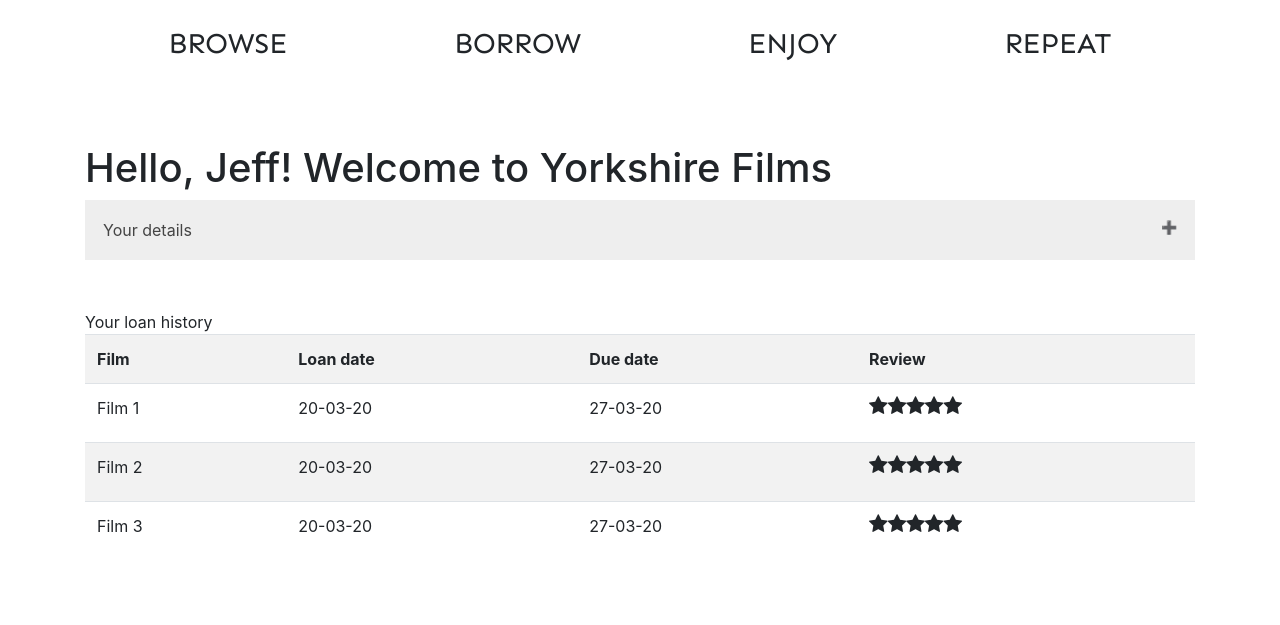
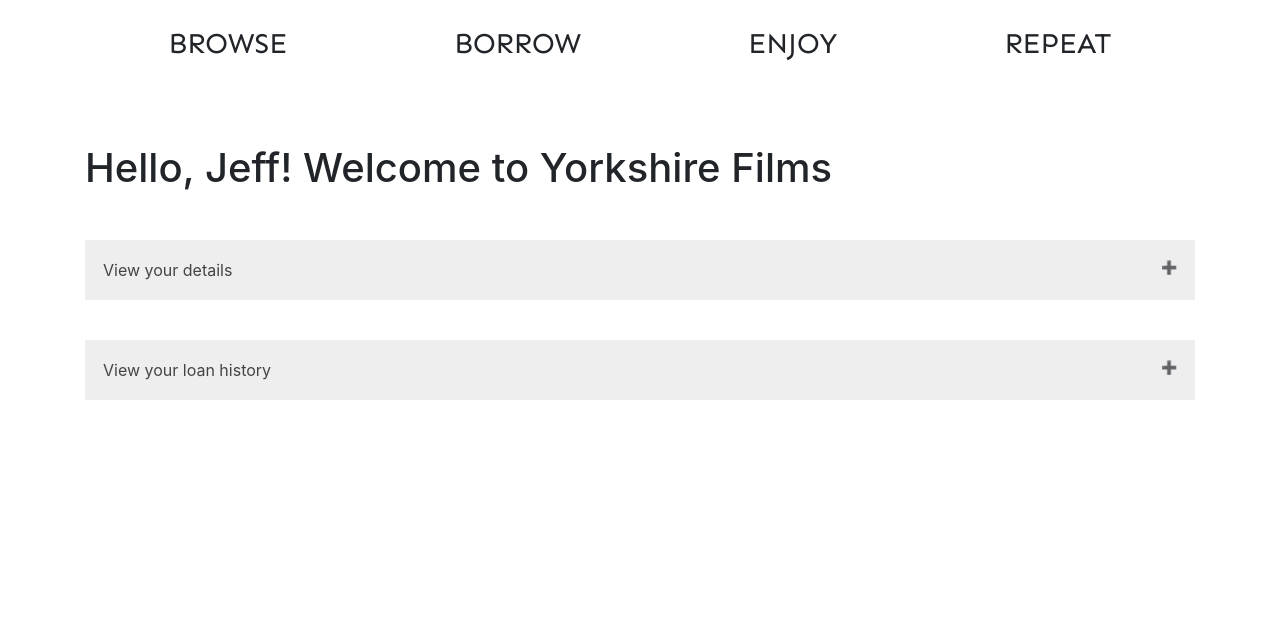
Before and after one commit to ofure-omo/Yorkshire-films, a PHP site: page /MembersAccount.php in a window 1280 px wide. Shown: the part 140-765 px from the top of the page. Run offline with PHP 8.4, Linux system fonts and the light colour scheme; some libraries are stand-ins or nearby versions.

Commit message:
More changes to the Members and Librarian account pages
(add film function on Librarian account page not working yet)

```diff
--- a/Class/Film.php
+++ b/Class/Film.php
@@ -1,7 +1,7 @@
 <?php
 
 
-class Film implements Borrowed{
+class Film {
 
     protected $filmtitle;
     protected $filmlength;
--- a/Class/Librarian.php
+++ b/Class/Librarian.php
@@ -3,7 +3,7 @@
 class Librarian extends Users{
 
     public function Welcome() {
-        echo "Welcome " . $this->userfirstname. "You are a Librarian and you can access librarian.html" .PHP_EOL;
+        echo "Hello, " . $this->userfirstname . "! Welcome to Yorkshire Films" .PHP_EOL;
     }
 
 }
--- a/MembersAccount.php
+++ b/MembersAccount.php
@@ -7,7 +7,7 @@
 
 <html>
     <head>
-        <title> Yorkshire films homepage </title>
+        <title> Yorkshire films - Your account </title>
         <link rel=stylesheet href="account.css">
         <script src="https://code.jquery.com/jquery-3.4.1.slim.min.js"  crossorigin="anonymous"></script>
         <script src="https://cdn.jsdelivr.net/npm/popper.js@1.16.0/dist/umd/popper.min.js" crossorigin="anonymous"></script>
@@ -81,8 +81,11 @@
 
        <!------------details accordion block ----------->
 
-        <button class="accordion">Your details</button>
+
+        <button class="accordion">View your details</button>
 <div class="panel">
+
+   <h2>Your details</h2>
 
     <table class="table table-striped">
         <tbody>
@@ -128,7 +131,12 @@
 </table>
 </div>
 
-  <div class="loantable"
+
+   <!------------loan table block ----------->
+        <button class="accordion">View your loan history</button>
+<div class="panel">
+
+
    <h2>Your loan history</h2>
 <table class="table table-striped">
         <tbody>
@@ -156,7 +164,8 @@
  <label for="r4"><span class="fa fa-star"></label>
   <input type="radio" id="r5" name="rg5">
  <label for="r5"><span class="fa fa-star"></label>
-</div>
+
+        </div>
 
 
 
--- a/account.css
+++ b/account.css
@@ -69,6 +69,11 @@
 }
 
 
+/*Page header*/
+
+.page-header{
+    padding-bottom: 40px;
+}
 
 /*accordion block*/
 
@@ -78,6 +83,7 @@
   color: #444;
   cursor: pointer;
   padding: 18px;
+  margin-bottom: 40px;
   width: 100%;
   text-align: left;
   border: none;
@@ -87,10 +93,11 @@
 
 .active, .accordion:hover {
   background-color: #ccc;
+
 }
 
 .panel {
-  padding: 0 18px;
+
   background-color: white;
   display: none;
   overflow: hidden;
```
